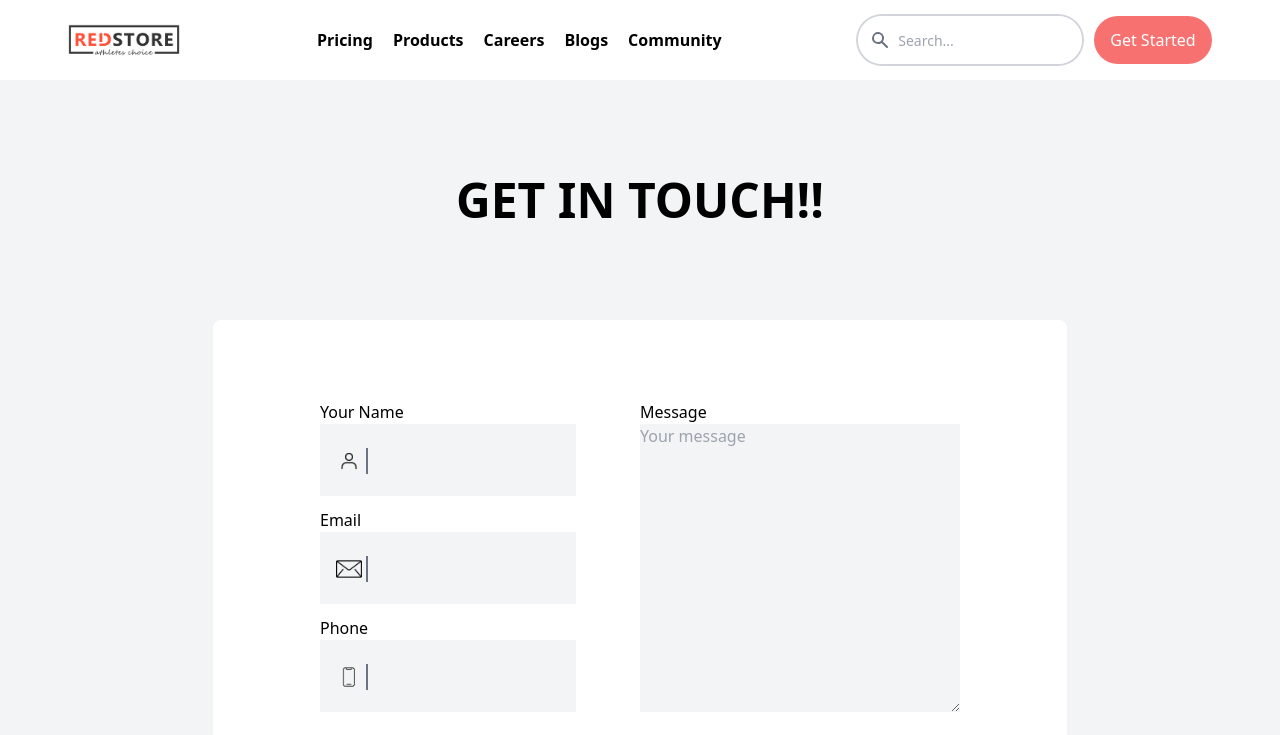
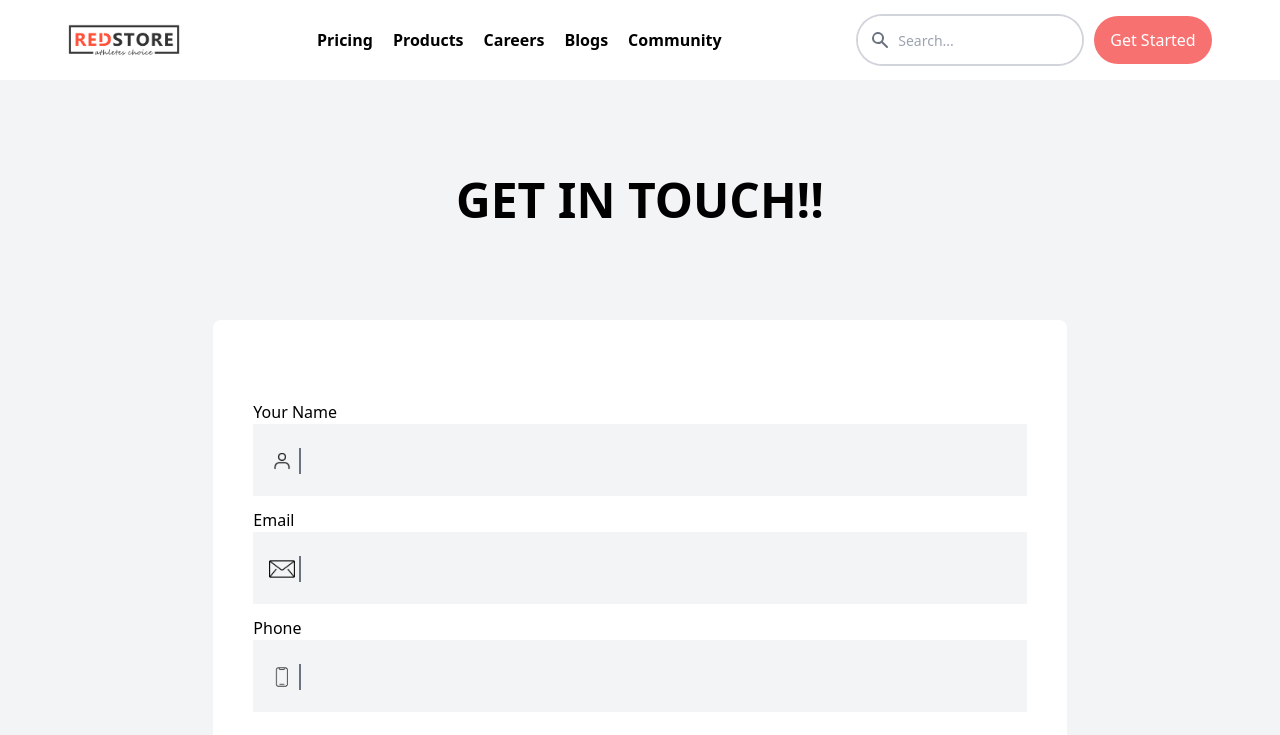
Before and after one commit to Eisha215/Contact-Page, a website: page src/index.html in a window 1280 px wide. Shown: the top 735 px of the page. Drawn offline with Linux system fonts and the light colour scheme.

Commit message:
chore:minor tweak

```diff
--- a/src/index.html
+++ b/src/index.html
@@ -82,23 +82,23 @@
 
     <section class="contact-form py-24 bg-gray-100 relative">
         <h1 class="text-5xl font-bold text-center">GET IN TOUCH!!</h1>
-        <div class="contact-form py-24 flex justify-center ">
+        <div class="contact-form py-24 flex  justify-center ">
             <form class="bg-white lg:w-4/6 w-5/6 py-20 px-10 rounded-lg">
-                <div class="form flex flex-col md:flex-row  justify-center gap-16">
+                <div class="form flex flex-col   justify-center gap-16">
                     <div class="form-left ">
                         <label>Your Name</label><br>
-                        <div class="flex gap-24 relative bg-gray-100 md:w-64 mb-3">
+                        <div class="flex gap-24 relative bg-gray-100  mb-3">
                             <img src="/src/assets/images/person.png" class="w-8 absolute left-4 pr-1 border-r-2 top-6 border-gray-500">
                             <input type="text" class="w-44 h-12 bg-gray-100 relative left-16 outline-none  border-none my-3"><br>
                         </div>
                         <label>Email</label><br>
-                        <div class="flex gap-24 relative  bg-gray-100 md:w-64 mb-3">
+                        <div class="flex gap-24 relative  bg-gray-100  mb-3">
                             <img src="/src/assets/images/mail.png" class="w-8 absolute left-4 pr-1 top-6 border-r-2 border-gray-500">
                             <input type="email" class="w-44 h-12 bg-gray-100 relative left-16 outline-none border-none my-3"><br>
                         </div>
 
                         <label>Phone</label><br>
-                        <div class="flex  gap-24 relative  bg-gray-100 md:w-64" >
+                        <div class="flex  gap-24 relative  bg-gray-100 " >
                             <img src="/src/assets/images/smartphone.png" class="w-8 absolute left-4 pr-1 top-6 border-r-2 border-gray-500">
                             <input type="number" class="w-44 h-12 bg-gray-100 relative left-16 outline-none border-none my-3"><br>
                         </div>
@@ -109,7 +109,7 @@
                     </div>
                 </div>
 
-                <button class="text-center relative lg:left-24 bg-[#3a70b2]  text-white px-4 py-3 my-5  rounded-md ">Send Message</button>
+                <button class="text-center relative  bg-[#3a70b2]  text-white px-4 py-3 my-5  rounded-md ">Send Message</button>
             </form>
         </div>
     </section>
```
